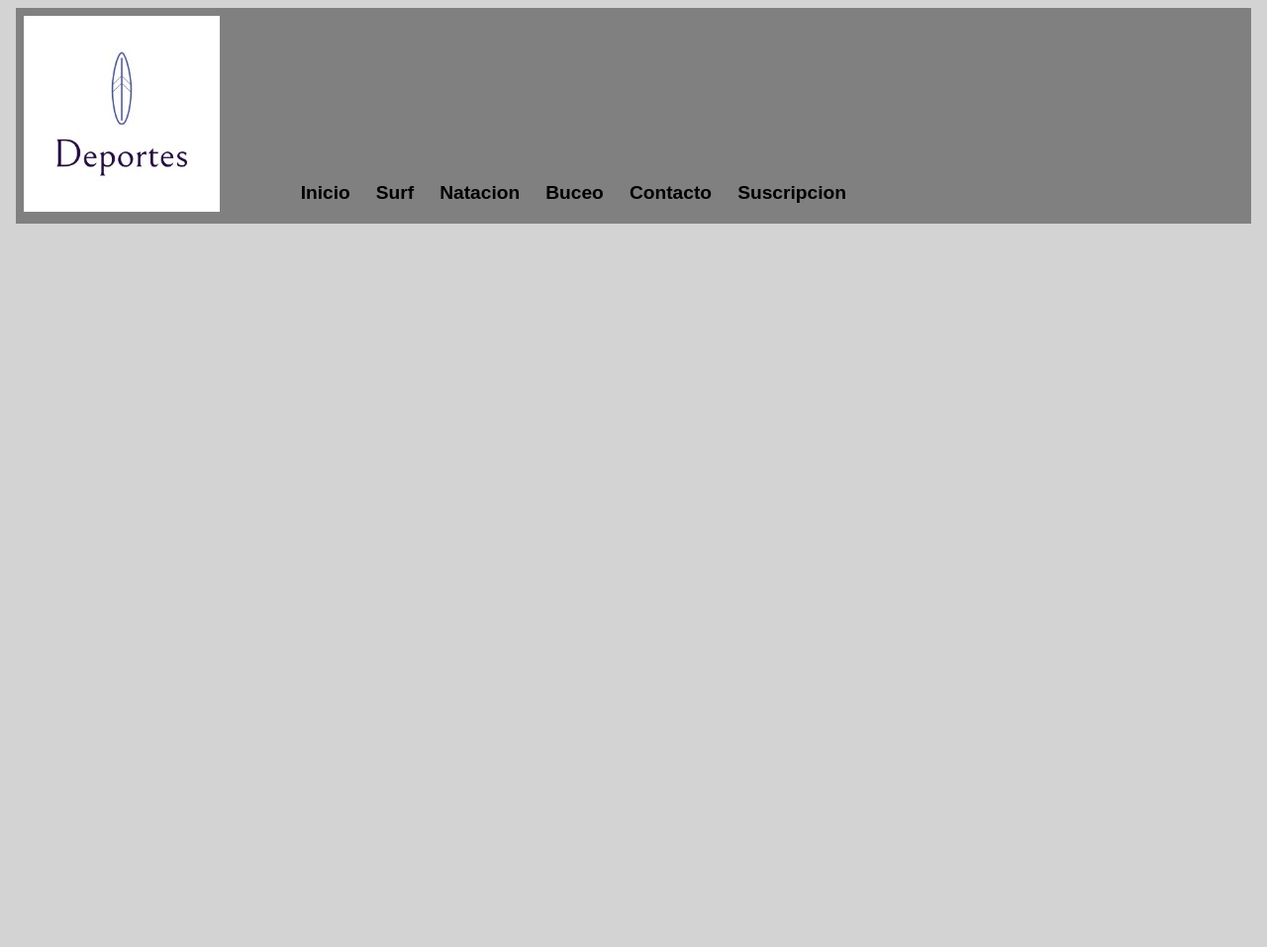
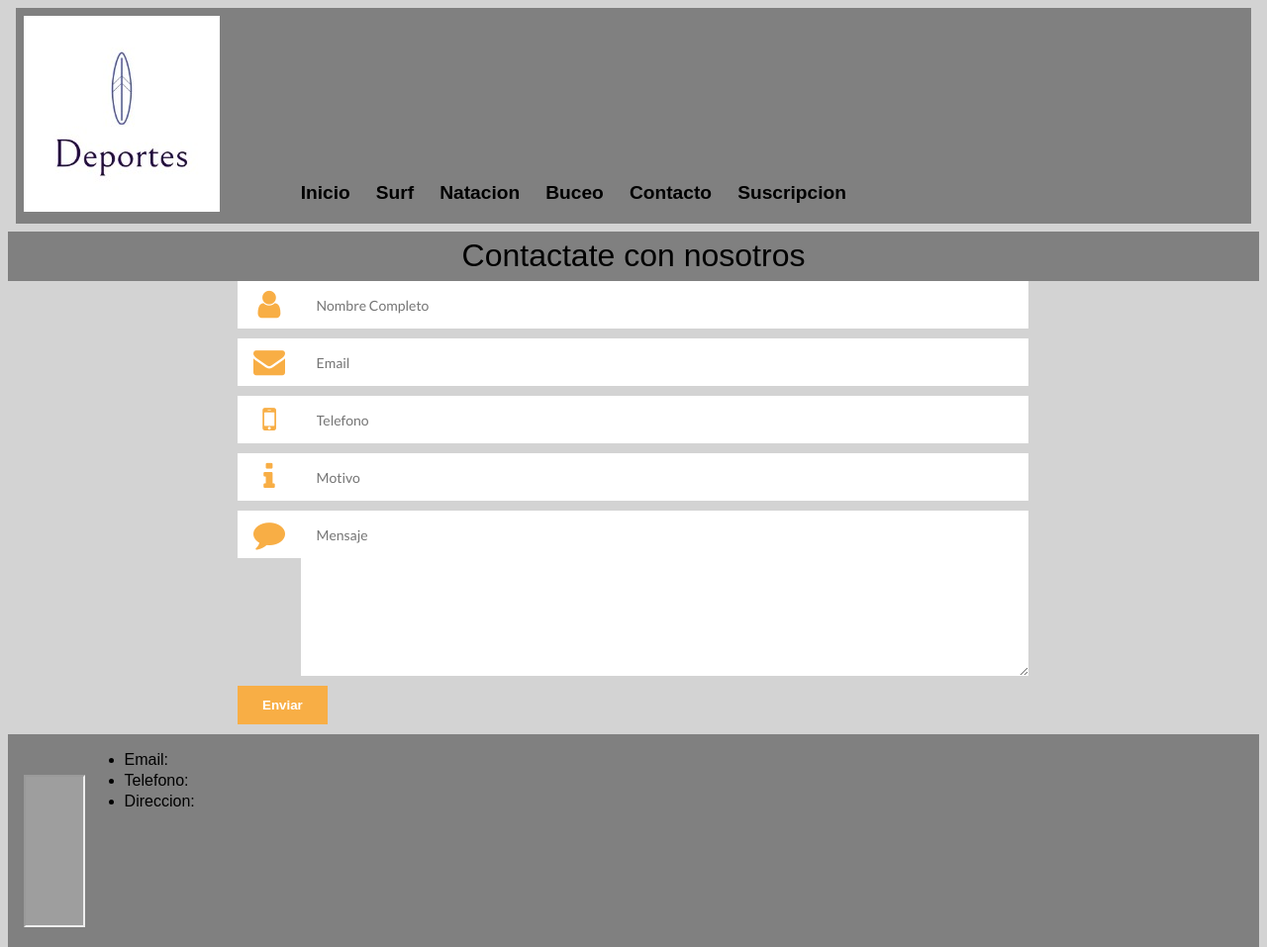
Before and after one commit to AgusMarini/tp-0-codoacodo, a plain HTML site: page contacto.html in a window 1280 px wide. Shown: the whole page at 99% size. Before the commit the page ends 800 px from the top, so only its background shows below. Drawn offline with Linux system fonts and the light colour scheme; grey boxes are pictures that could not be loaded.

Commit message:
agregue contacto.css modifique contacto.html

```diff
--- a/contacto.html
+++ b/contacto.html
@@ -5,6 +5,7 @@
     <meta http-equiv="X-UA-Compatible" content="IE=edge">
     <meta name="viewport" content="width=device-width, initial-scale=1.0">
     <link rel="stylesheet" href="css/main.css">
+    <link rel="stylesheet" href="css/contacto.css">
 
     <title>Contacto</title>
 
@@ -26,6 +27,55 @@
 
     </header>
 
+<link href="https://netdna.bootstrapcdn.com/font-awesome/4.0.3/css/font-awesome.css" rel="stylesheet">
+
+<header class="cheader">
+    <h1>Contactate con nosotros</h1>
+</header>
+
+<div class="wrapper">
+
+    <form method="post" action="" class="contacto-formu">
+    <div class="ccuadro">
+        <span class="contacto-formu-addon"><i class="fa fa-user fa-2x"></i></span>
+        <input class="contacto-formu-campo" type="text" placeholder="Nombre Completo" required>
+    </div>
+    <div class="ccuadro">
+        <span class="contacto-formu-addon"><i class="fa fa-envelope fa-2x"></i></span>
+        <input class="contacto-formu-campo" type="text" placeholder="Email" required>
+    </div>
+    <div class="ccuadro">
+        <span class="contacto-formu-addon"><i class="fa fa-mobile-phone fa-2x"></i></span>
+        <input class="contacto-formu-campo" type="text" placeholder="Telefono">
+    </div>
+     <div class="ccuadro">
+        <span class="contacto-formu-addon"><i class="fa fa-info fa-2x"></i></span>
+        <input class="contacto-formu-campo" type="text" placeholder="Motivo" required>
+    </div>
+    <div class="ccuadro">
+        <span class="contacto-formu-addon"><i class="fa fa-comment fa-2x"></i></span>
+        <textarea class="contacto-formu-campo" name="comments" rows="8" placeholder="Mensaje" required></textarea>
+    </div>
+    <div class="ccuadro">
+        <input class="cboton" type="submit" value="Enviar">
+    </div>
+    </form>
+
+
+
+    <header class="cfoot">
+                    <ul>
+                        <li>Email:</li>
+                        <li>Telefono:</li>
+                        <li>Direccion:</li>
+                    </ul>
+
+            <iframe src="https://www.google.com/maps/embed?pb=!1m18!1m12!1m3!1d26094068.10715739!2d-81.58807444500684!3d-37.02622926031139!2m3!1f0!2f0!3f0!3m2!1i1024!2i768!4f13.1!3m3!1m2!1s0x95bccaf5f5fdc667%3A0x3d2f77992af00fa8!2sArgentina!5e0!3m2!1sen!2sar!4v1666023273267!5m2!1sen!2sar" class="mapa" allowfullscreen="" loading="lazy" referrerpolicy="no-referrer-when-downgrade"></iframe>
+
+
+    </header>
+
+</div>
 
 </body>
 </html>
--- /dev/null
+++ b/css/contacto.css
@@ -0,0 +1,82 @@
+@import url(https://fonts.googleapis.com/css?family=Lato:300,400,700);
+
+.mapa {
+    width: 5%;
+    height: 20%;
+	margin-top: -3%;
+	align-content: center;
+}
+.cheader {
+	margin: 0 auto;
+	padding: 1em;
+	text-align: center;
+    color: #000000;
+}
+
+.cheader h1 {
+	margin: 0;
+	font-weight: 300;
+	font-size: 2em;
+	line-height: .5;
+}
+.cfoot {
+	margin: 0 auto;
+	padding: 1em;
+	text-align: auto;
+    color: #000000;
+}
+
+.cfoot ul{
+	margin: 0;
+	font-weight: 300;
+	font-size: 1em;
+	line-height: 1.3;
+	margin-left: 5%;
+}
+
+.contacto-formu {
+   margin: 0 auto;
+    width: 800px;
+}
+.ccuadro{
+	margin-bottom:10px;
+	width:100%;
+}
+
+.contacto-formu-addon{
+	color:#f8ae45;
+	float:left;
+	padding:8px;
+	width:8%;
+	background:#FFFFFF;
+	text-align:center;
+}
+
+.contacto-formu-campo {
+	color:#000000;
+	background:#FFFFFF;
+	border:none;
+	padding:15.5px;
+	width:91.9%;
+	display:block;
+	font-family: 'Lato',Arial,sans-serif;
+	font-size:14px;
+}
+
+.contacto-formu-campo {
+	font-family: 'Lato',Arial,sans-serif;
+}
+.cboton{
+	display:block;
+	border:none;
+	background:#f8ae45;
+	color:#FFFFFF;
+	padding:12px 25px;
+	cursor:pointer;
+	text-decoration:none;
+	font-weight:bold;
+}
+.cboton:hover{
+	background:#000000;
+
+}
--- a/css/main.css
+++ b/css/main.css
@@ -116,3 +116,16 @@
          font-size: 1.2rem;
          background: transparent;
      }
+
+     .contactBlock {
+        position: relative;
+        display: -moz-inline-stack;
+        display: inline-block;
+        zoom: 1;
+        *display: inline;
+        _height: 15px;
+        vertical-align: top;
+        height: 100%;
+        width: 33.33%;
+        font-size: 0;
+    }
```
